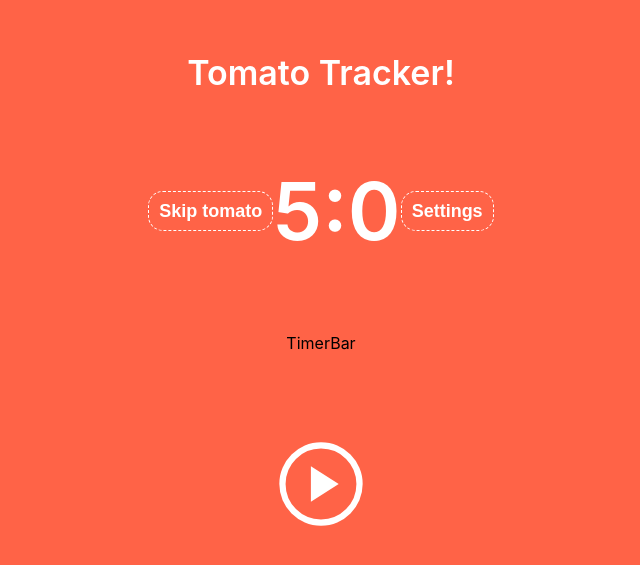
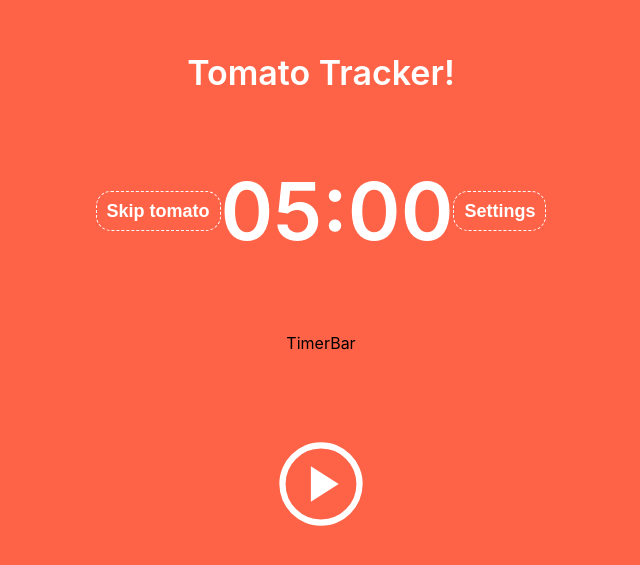
Before and after one commit to EngiFrost/tomato-tracker, a React (Create React App) app: page / in a window 1280 px wide. Shown: the part 105-670 px from the top of the page, without its empty margins (319-959 px from the left). Built offline with nearby package versions, Linux system fonts and the light colour scheme.

Commit message:
improved time formatter

```diff
--- a/src/components/Tracker/helpers.ts
+++ b/src/components/Tracker/helpers.ts
@@ -1,5 +1,9 @@
 export const formatTime = (time: number): string => {
   const minutes = ~~(time / 60);
   const seconds = time % 60;
-  return `${minutes}:${seconds}`;
+  return `${makeTwoDigits(minutes)}:${makeTwoDigits(seconds)}`;
 };
+
+const makeTwoDigits = (value: number): string => {
+  return value < 10 ? `0${value}` : `${value}`;
+};
```
